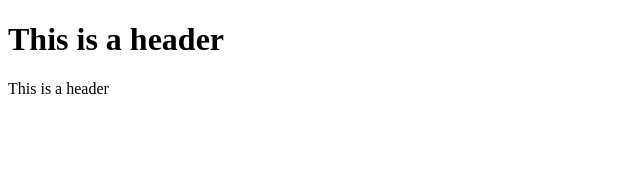
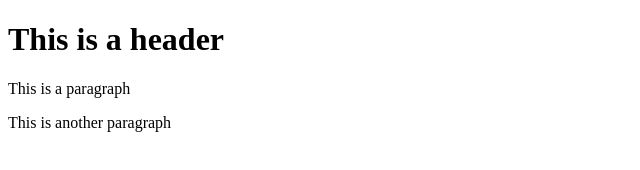
Before and after one commit to joutten71/git-test, a plain HTML site: page index.html in a window 1280 px wide. Shown: the whole page, without its empty margins (0-640 px from the left). Drawn offline with Linux system fonts and the light colour scheme.

Commit message:
Third commit

```diff
--- a/index.html
+++ b/index.html
@@ -2,6 +2,7 @@
 <html>
     <body>
         <h1>This is a header</h1>
-        <p>This is a header</p>
+        <p>This is a paragraph</p>
+        <p>This is another paragraph</p>
     </body>
 </html>
```
